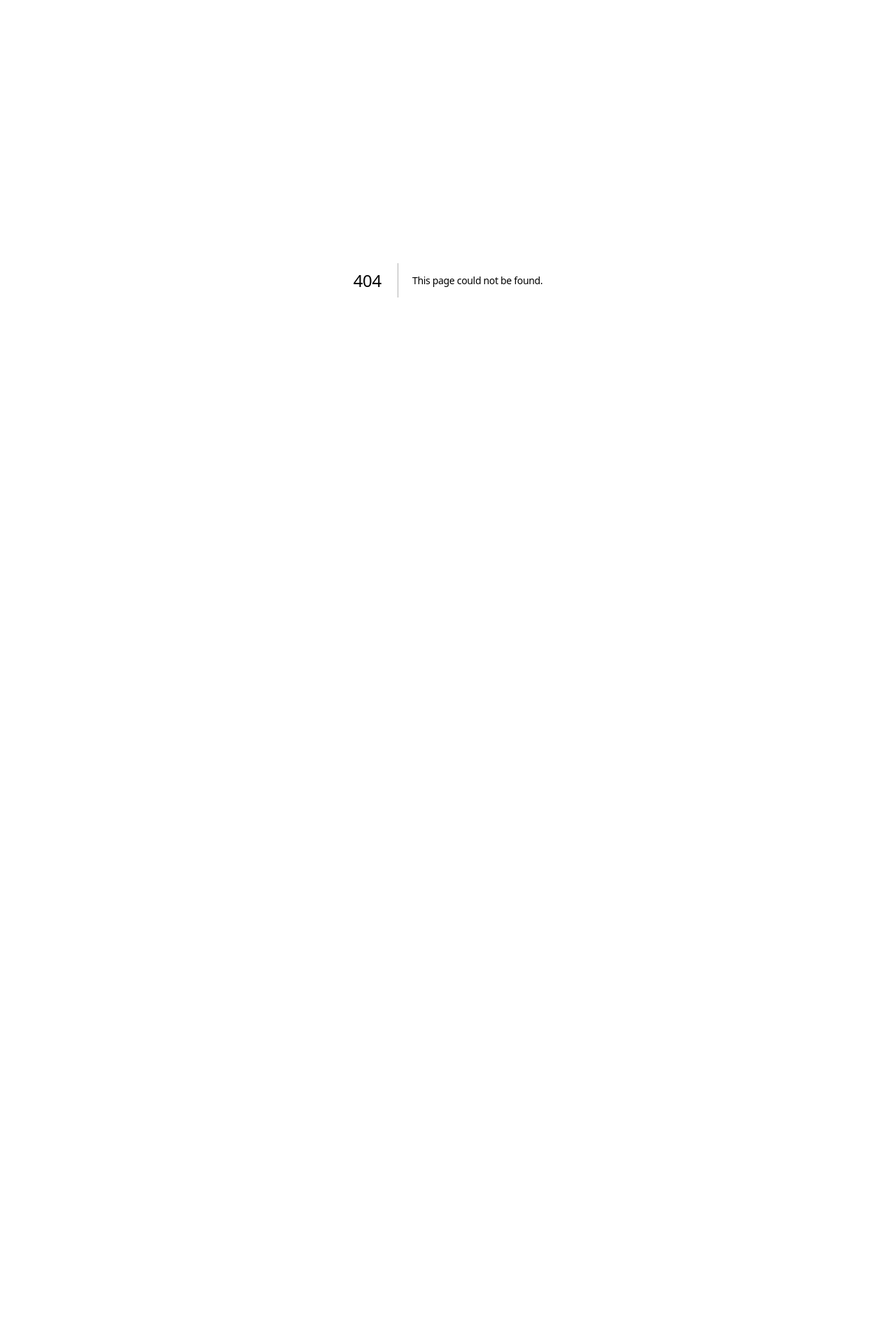
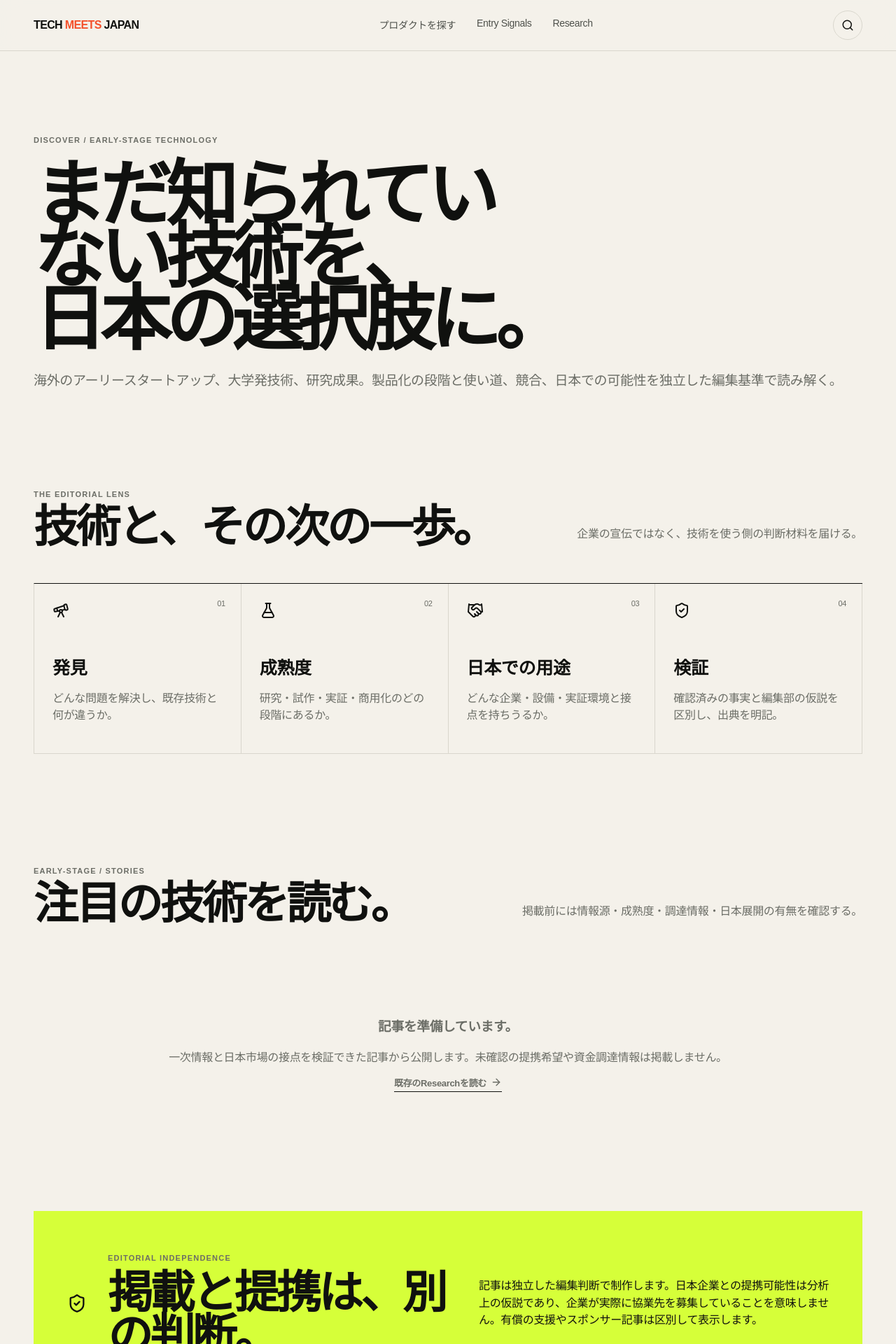
Before and after one commit to yasu-kai/tech-meets-japan, a Next.js app: page /early-stage in a window 1280 px wide. Before the commit this address had no page. Shown: the top 1920 px of the page at 70% size. Before the commit the page ends 800 px from the top, so only its background shows below. Built offline with nearby package versions, Linux system fonts and the light colour scheme.

Commit message:
feat: add audited early-stage public category landing page

```diff
--- /dev/null
+++ b/app/early-stage/page.tsx
@@ -0,0 +1,64 @@
+import Link from "next/link";
+import { ArrowRight, ShieldCheck, Telescope, FlaskConical, Handshake } from "lucide-react";
+import Header from "@/components/Header";
+import Footer from "@/components/Footer";
+import { earlyStageCompanies } from "@/lib/earlyStage";
+
+export const metadata = {
+  title: "Early-Stage | TECH MEETS JAPAN",
+  description: "海外の初期スタートアップ・大学発技術を、製品・成熟度・日本での用途から探る独立編集カテゴリ。",
+};
+
+const maturityLabel: Record<string,string> = {
+  research:"研究",prototype:"試作",pilot:"実証",commercial:"商用化",unknown:"未確認",
+};
+export default function EarlyStagePage() {
+  const published = earlyStageCompanies.filter(c =>
+    c.editorialStatus === "published" && Boolean(c.publishedPath)
+  );
+  return <>
+    <Header/>
+    <main>
+      <section className="page-hero">
+        <p className="eyebrow">DISCOVER / EARLY-STAGE TECHNOLOGY</p>
+        <h1>まだ知られていない技術を、<br/>日本の選択肢に。</h1>
+        <p>海外のアーリースタートアップ、大学発技術、研究成果。製品化の段階と使い道、競合、日本での可能性を独立した編集基準で読み解く。</p>
+      </section>
+      <section className="section section-tight">
+        <div className="section-heading">
+          <div><p className="eyebrow">THE EDITORIAL LENS</p><h2>技術と、その次の一歩。</h2></div>
+          <p>企業の宣伝ではなく、技術を使う側の判断材料を届ける。</p>
+        </div>
+        <div className="steps-grid">
+          <div className="step-card"><Telescope/><span>01</span><h3>発見</h3><p>どんな問題を解決し、既存技術と何が違うか。</p></div>
+          <div className="step-card"><FlaskConical/><span>02</span><h3>成熟度</h3><p>研究・試作・実証・商用化のどの段階にあるか。</p></div>
+          <div className="step-card"><Handshake/><span>03</span><h3>日本での用途</h3><p>どんな企業・設備・実証環境と接点を持ちうるか。</p></div>
+          <div className="step-card"><ShieldCheck/><span>04</span><h3>検証</h3><p>確認済みの事実と編集部の仮説を区別し、出典を明記。</p></div>
+        </div>
+      </section>
+      <section className="section section-tight">
+        <div className="section-heading">
+          <div><p className="eyebrow">EARLY-STAGE / STORIES</p><h2>注目の技術を読む。</h2></div>
+          <p>掲載前には情報源・成熟度・調達情報・日本展開の有無を確認する。</p>
+        </div>
+        {published.length ? <div className="research-grid">{published.map(c=>
+          <Link className="research-card" href={c.publishedPath!} key={c.id}>
+            <p className="eyebrow">{c.country} / {maturityLabel[c.maturity]}</p>
+            <h3>{c.product}</h3><p>{c.summary}</p>
+            <strong>{c.company} <ArrowRight size={16}/></strong>
+          </Link>
+        )}</div> : <div className="empty-state">
+          <h3>記事を準備しています。</h3>
+          <p>一次情報と日本市場の接点を検証できた記事から公開します。未確認の提携希望や資金調達情報は掲載しません。</p>
+          <Link href="/research" className="text-link">既存のResearchを読む <ArrowRight size={16}/></Link>
+        </div>}
+      </section>
+      <section className="neutrality">
+        <ShieldCheck size={28}/>
+        <div><p className="eyebrow">EDITORIAL INDEPENDENCE</p><h2>掲載と提携は、別の判断。</h2></div>
+        <p>記事は独立した編集判断で制作します。日本企業との提携可能性は分析上の仮説であり、企業が実際に協業先を募集していることを意味しません。有償の支援やスポンサー記事は区別して表示します。</p>
+      </section>
+    </main>
+    <Footer/>
+  </>;
+}
```
